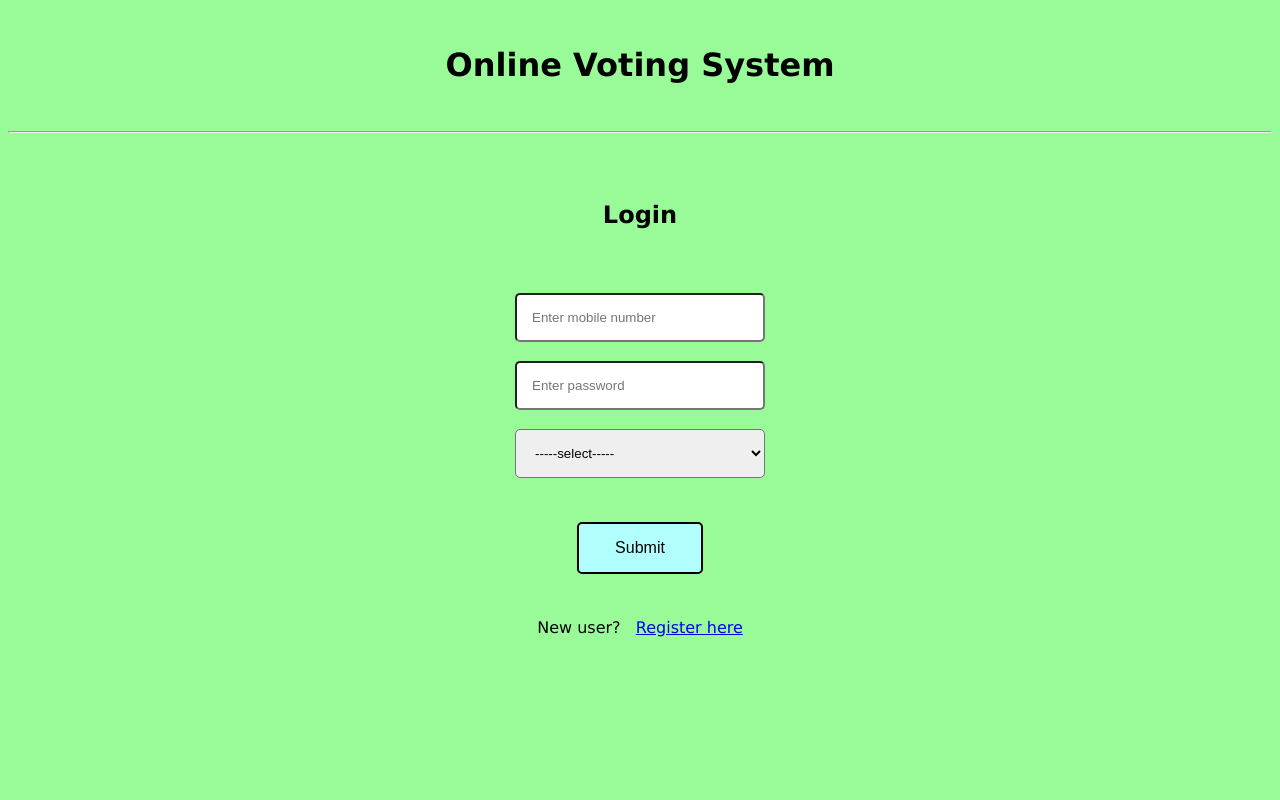
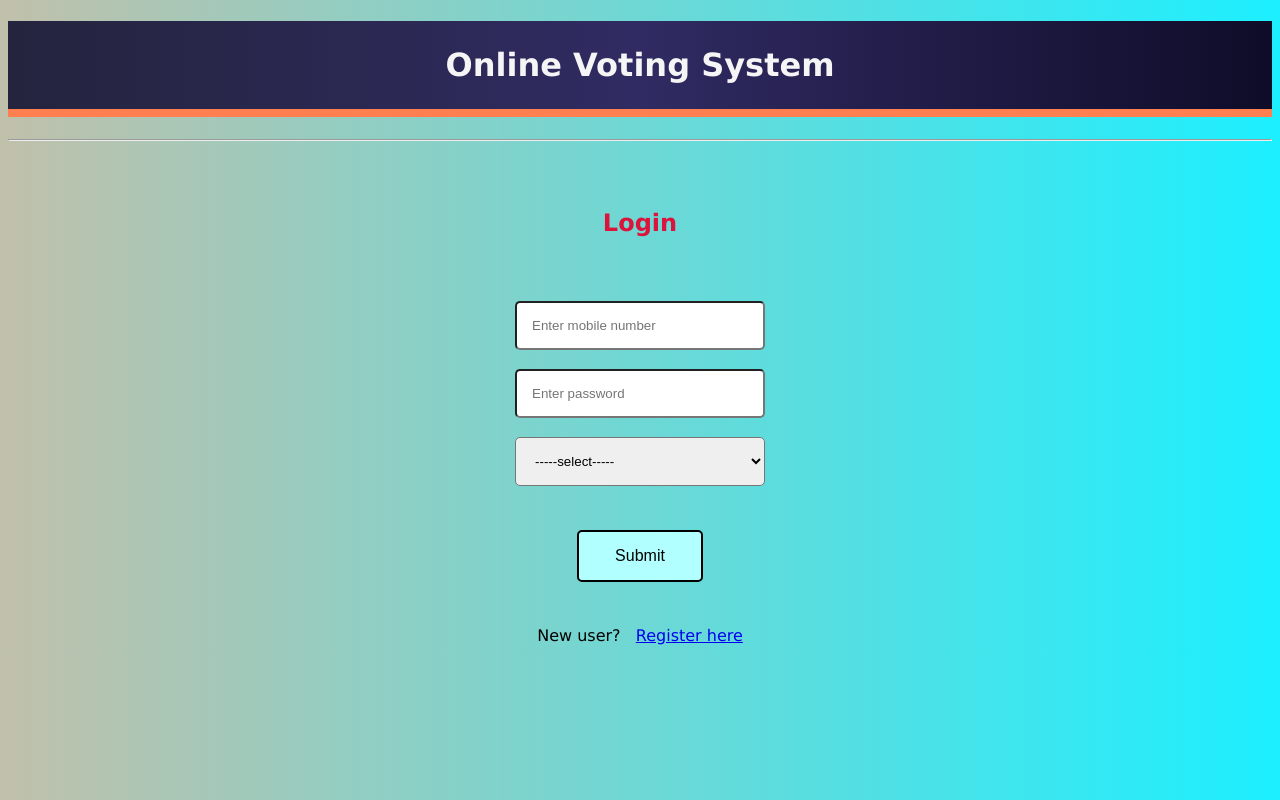
Before and after one commit to tusharmalhotra20/Lets-vote, a PHP site: page / in a window 1280 px wide. Run offline with PHP 8.4, Linux system fonts and the light colour scheme.

Commit message:
Update CSS

```diff
--- a/css/styles.css
+++ b/css/styles.css
@@ -1,15 +1,28 @@
+html{
+    background-image: linear-gradient(to right, #c0c0aa, #1cefff);
+}
+
 *{
     box-sizing: border-box;
 }
 body{
     font-family: Verdana, Geneva, Tahoma, sans-serif;
-    background-color: palegreen;
-
 }
 
 h1, h2{
     padding-top: 25px ;
     padding-bottom: 25px;
+}
+
+h1{
+    border-bottom: coral 8px solid;
+    color: whitesmoke;
+    background-image: linear-gradient(to left, #0f0c29,#302B62,#24243e);
+
+}
+
+h2{
+    color: crimson ;
 }
 
 input[type="text"],
@@ -25,11 +38,13 @@ textarea[name="user_address"]{
     width: 520px;
     padding: 15px;
 }
-button[type="submit"]:hover{
-    background-color: chartreuse;
+
+button[type="submit"]:hover {
+    background-color: blanchedalmond;
     font-size: large;
     cursor: pointer;
 }
+
 .uploadFile, .selectRole
 {
     border: 2px black solid;
```
